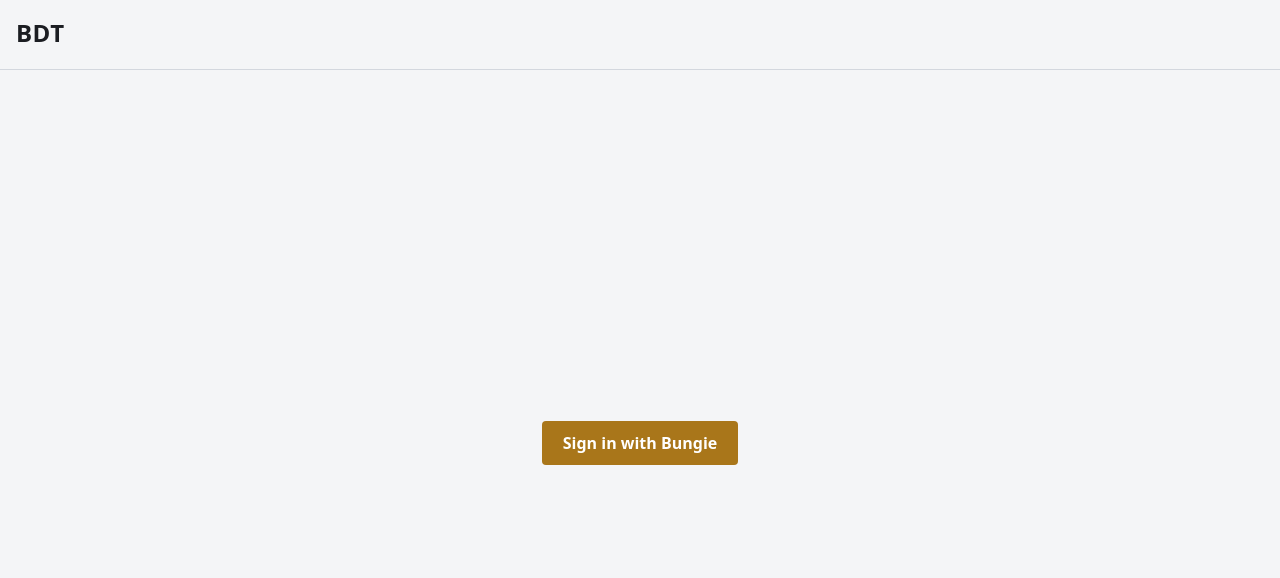
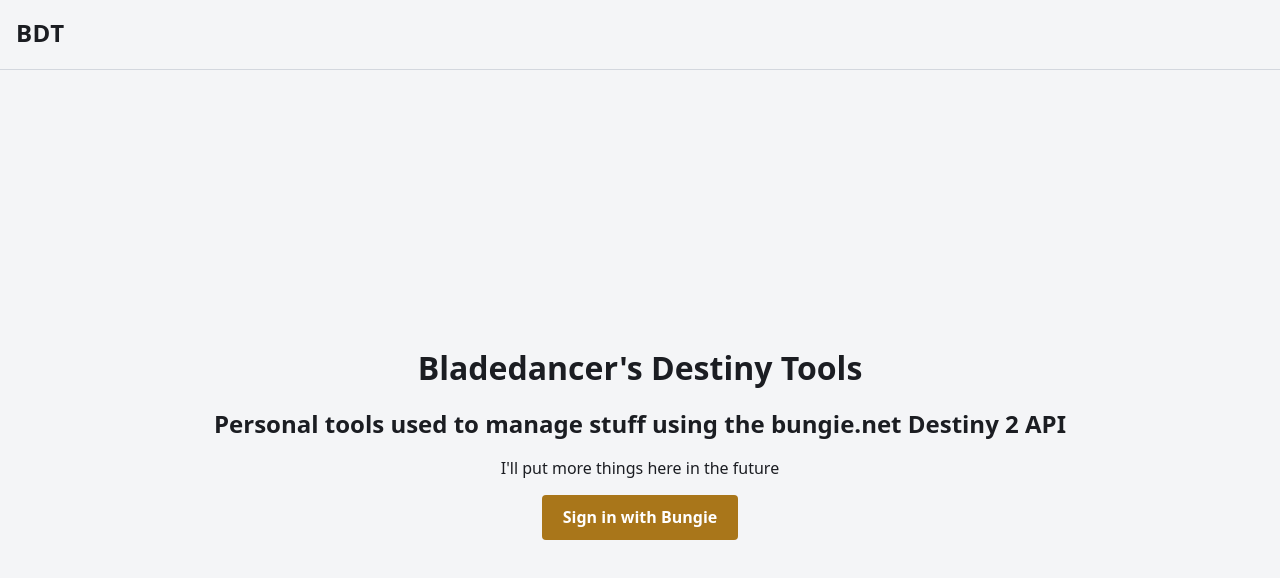
Before and after one commit to BladedancerGG/BDT, a Next.js app: page /en in a window 1280 px wide. Shown: the top 578 px of the page. Built offline with nearby package versions, Linux system fonts and the light colour scheme; no server answers.

Commit message:
refactor: added title and description to login page

```diff
--- a/src/app/[locale]/page.tsx
+++ b/src/app/[locale]/page.tsx
@@ -50,6 +50,9 @@
                 <Dashboard/>
             ) : (
                 <div className="login-screen">
+                    <h1>Bladedancer's Destiny Tools</h1>
+                    <h2>Personal tools used to manage stuff using the bungie.net Destiny 2 API</h2>
+                    <p>I'll put more things here in the future</p>
                     {/* eslint-disable-next-line @next/next/no-html-link-for-pages */}
                     <a href="/api/auth/login" className="btn btn--primary">
                         {t("login")}
--- a/src/scss/layout/header.scss
+++ b/src/scss/layout/header.scss
@@ -69,7 +69,9 @@
 // Zone centrée pour l'écran de connexion
 .login-screen {
   display: flex;
+  flex-direction: column;
   flex: 1;
   align-items: center;
   justify-content: center;
+  gap: 1rem;
 }
```
